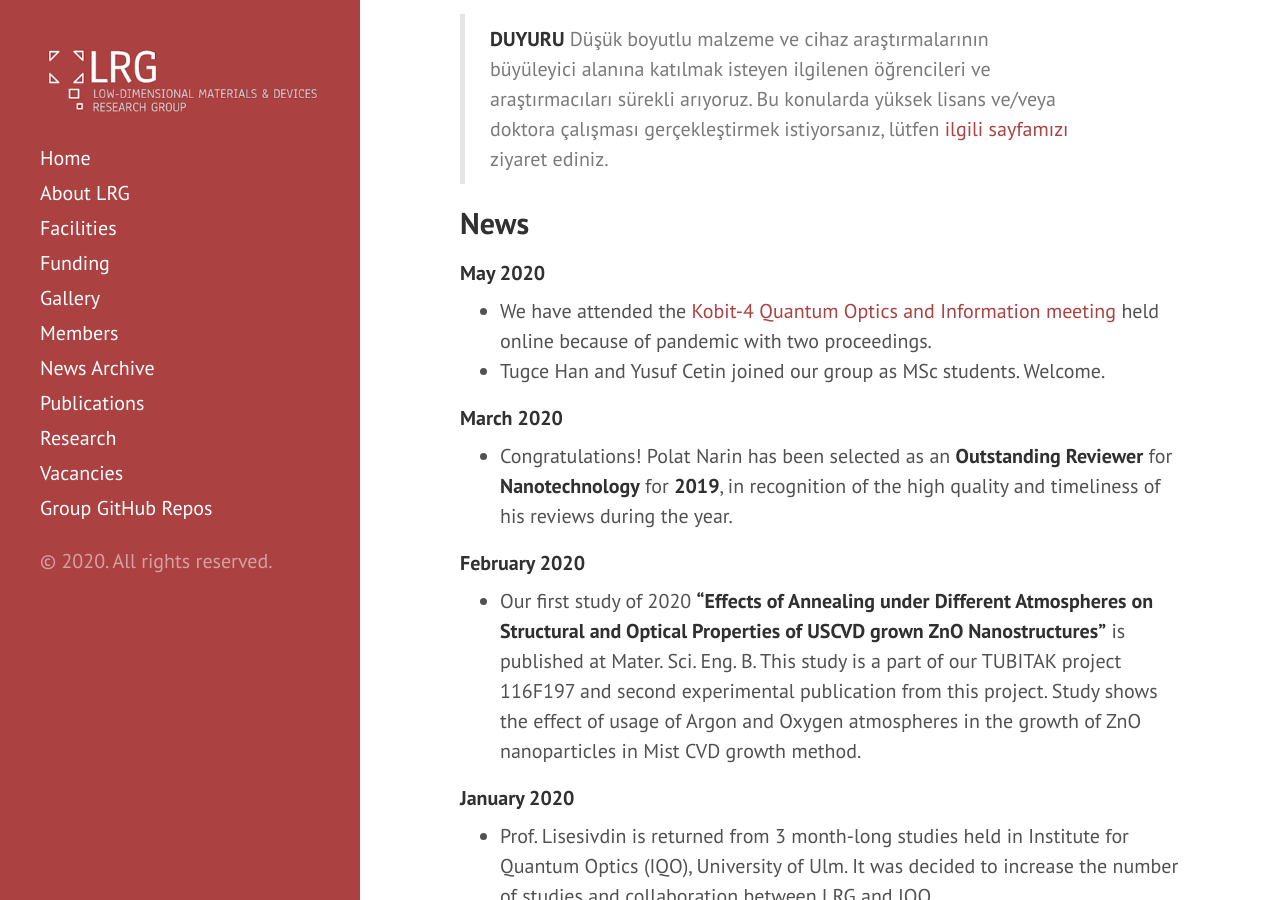
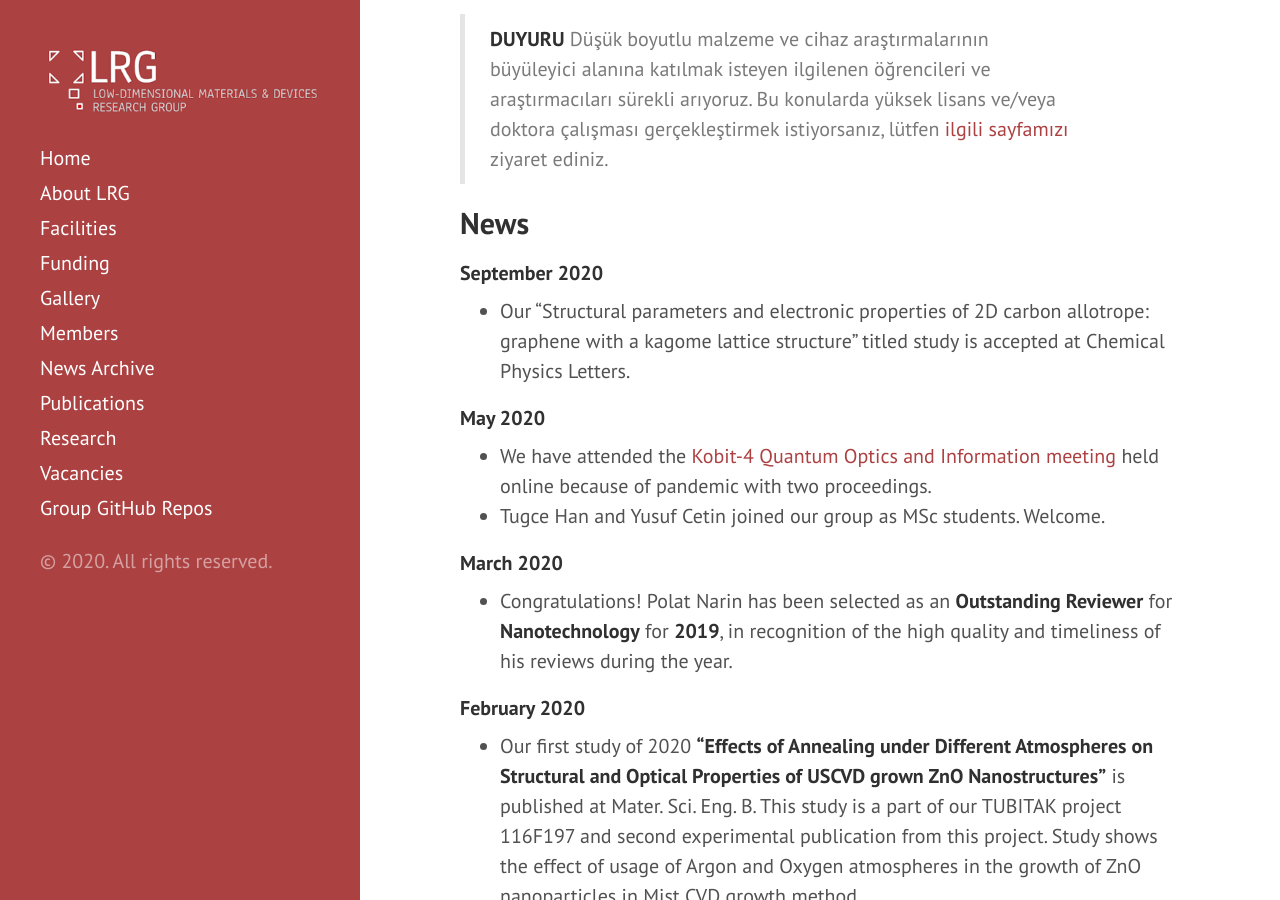
Before and after one commit to lrgresearch/oldwebsite, a Jekyll site: the page built from index.md, in a window 1280 px wide and 900 px high, scrolled down 446 px. Built offline with Jekyll 4.4.1, drawn with Linux system fonts in a browser that asks for light colours; the list of posts is cut into pages by our own code.

Commit message:
Update index.md
CPL article

```diff
--- a/index.md
+++ b/index.md
@@ -11,6 +11,10 @@ layout: page
 > Düşük boyutlu malzeme ve cihaz araştırmalarının büyüleyici alanına katılmak isteyen ilgilenen öğrencileri ve araştırmacıları sürekli arıyoruz. Bu konularda yüksek lisans ve/veya doktora çalışması gerçekleştirmek istiyorsanız, lütfen [ilgili sayfamızı](vacancies.md) ziyaret ediniz.
 
 ## News
+
+#### September 2020
+
+* Our "Structural parameters and electronic properties of 2D carbon allotrope: graphene with a kagome lattice structure" titled study is accepted at Chemical Physics Letters.
 
 #### May 2020
 
```
